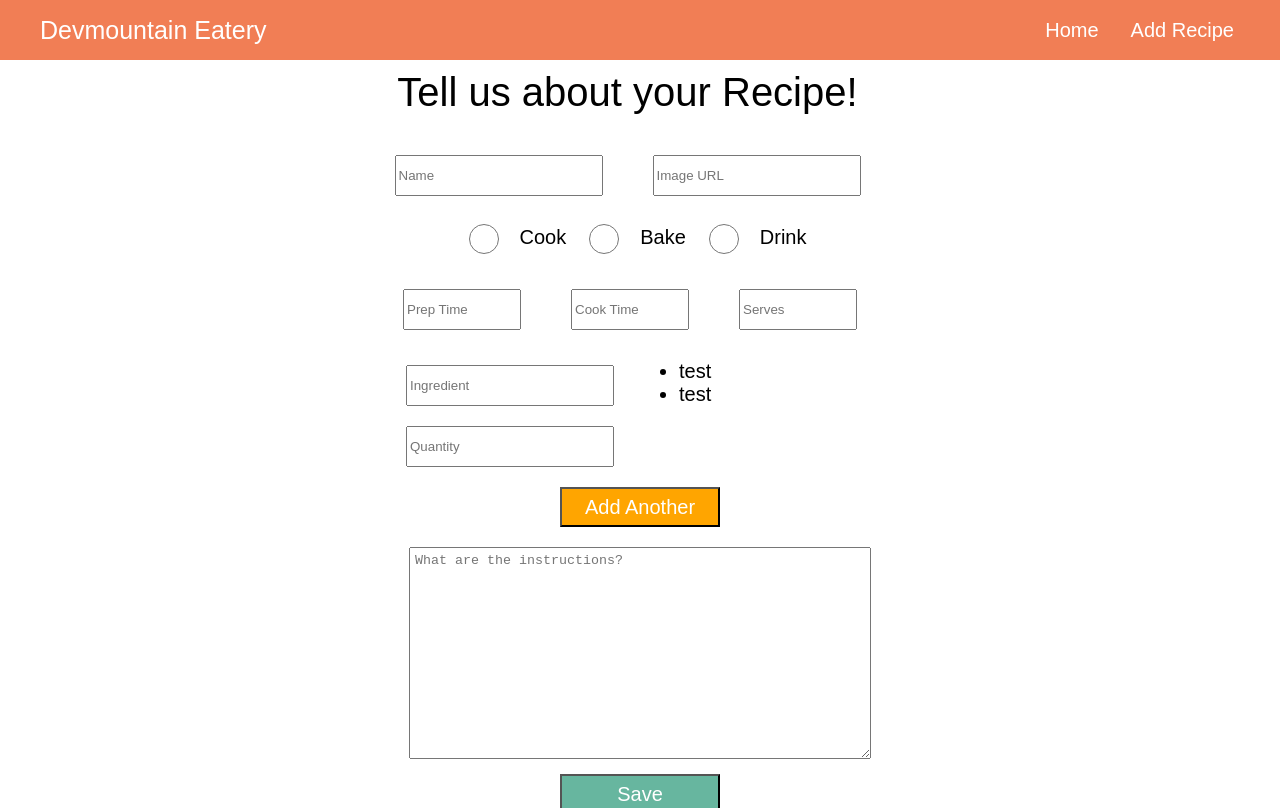
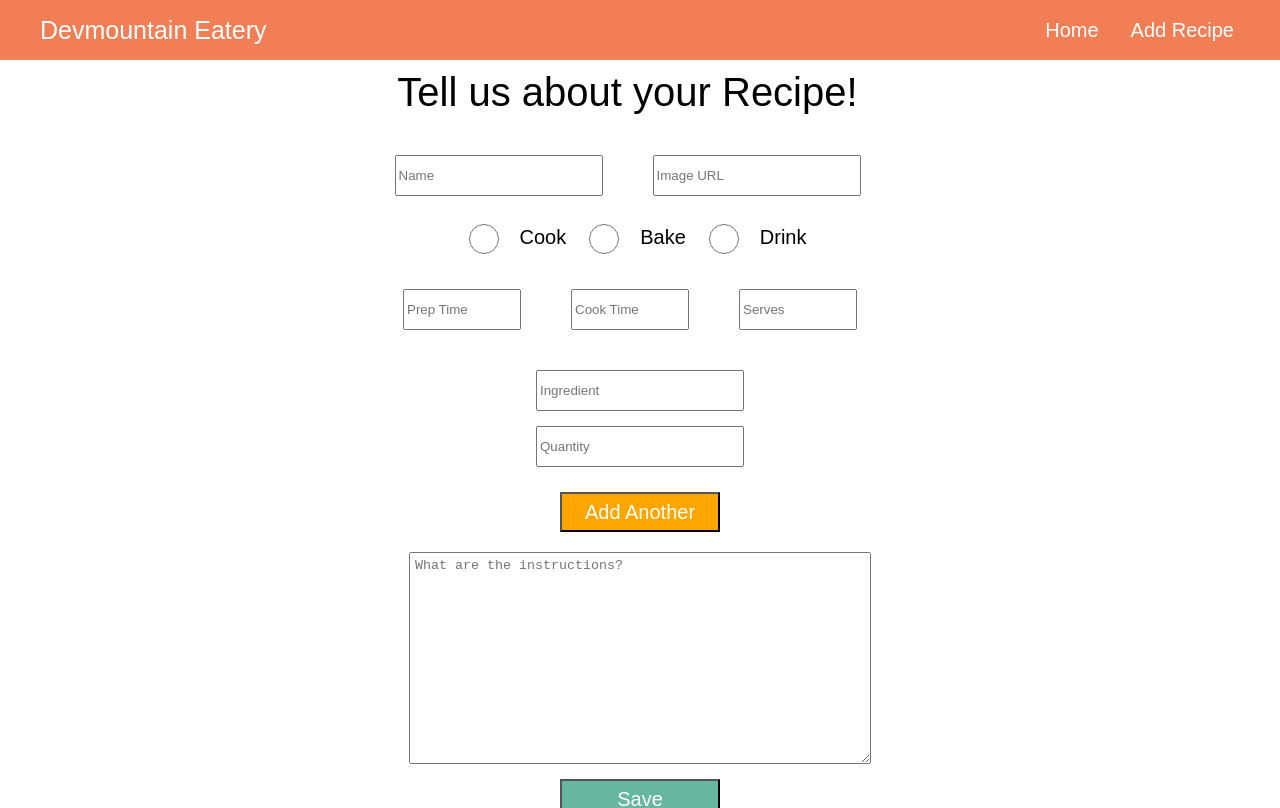
Before and after one commit to JaclynFoster/recipe-app, a React (Create React App) app: page /newRecipe in a window 1280 px wide. Shown: the top 808 px of the page. Built offline with nearby package versions, Linux system fonts and the light colour scheme.

Commit message:
fixed styling changes

```diff
--- a/src/components/newRecipeComponents/NewRecipe.css
+++ b/src/components/newRecipeComponents/NewRecipe.css
@@ -13,7 +13,6 @@
 }
 
 .new-form {
-
     display: flex;
     flex-direction: column;
     flex-wrap: nowrap;
@@ -62,25 +61,25 @@
 }
 
 .ingredient-input-section {
-    display: flex;
-    flex-direction: row;
-    flex-wrap: nowrap;
-    padding: 15px;
-    gap: 20px;
-
+    padding: 20px;
 
 }
 
 .ingredient-inputs {
   display: grid;
-  gap: 20px;
-  margin-right: 40px;
+
+  gap: 15px;
   padding: 5px;
+  float: left;
+
 }
 .ingredient-list {
-    font-size: 20px;
+    font-size: 15px;
     font-family: sans-serif;
-    width: 200px;
+    display: flex;
+    flex-direction: column;
+    padding-left: 35px;
+    width: 230px;
 
 }
 
--- a/src/components/newRecipeComponents/NewRecipeScreen.jsx
+++ b/src/components/newRecipeComponents/NewRecipeScreen.jsx
@@ -1,5 +1,5 @@
 import React, { useState } from 'react'
-import { Formik } from 'formik'
+import { Formik, Form } from 'formik'
 import axios from 'axios'
 import './NewRecipe.css'
 
@@ -30,15 +30,8 @@ const NewRecipeScreen = () => {
       .post(`https://recipes.devmountain.com/recipes`, values)
       .then(res => {
         values.ingredients = ingredients
-        // values.type = ""
-        // values.recipeName = ""
-        // values.imageURL = ""
-        // values.prepTime = ""
-        // values.cookTime = ""
-        // values.serves = ""
-        // values.instructions = ""
 
-        // setIngredients([...ingredients, { name, quantity }])
+        setIngredients([...ingredients, { name, quantity }])
         console.log('values:', values, ingredients)
         console.log(res.data)
       })
@@ -138,10 +131,7 @@ const NewRecipeScreen = () => {
                   placeholder="Quantity"
                 />
               </div>
-              <ul className="ingredient-list">
-                <li>test</li>
-                <li>test</li>
-              </ul>
+
               {ingredients.map(ingredient => {
                 return (
                   <ul className="ingredient-list">
```
